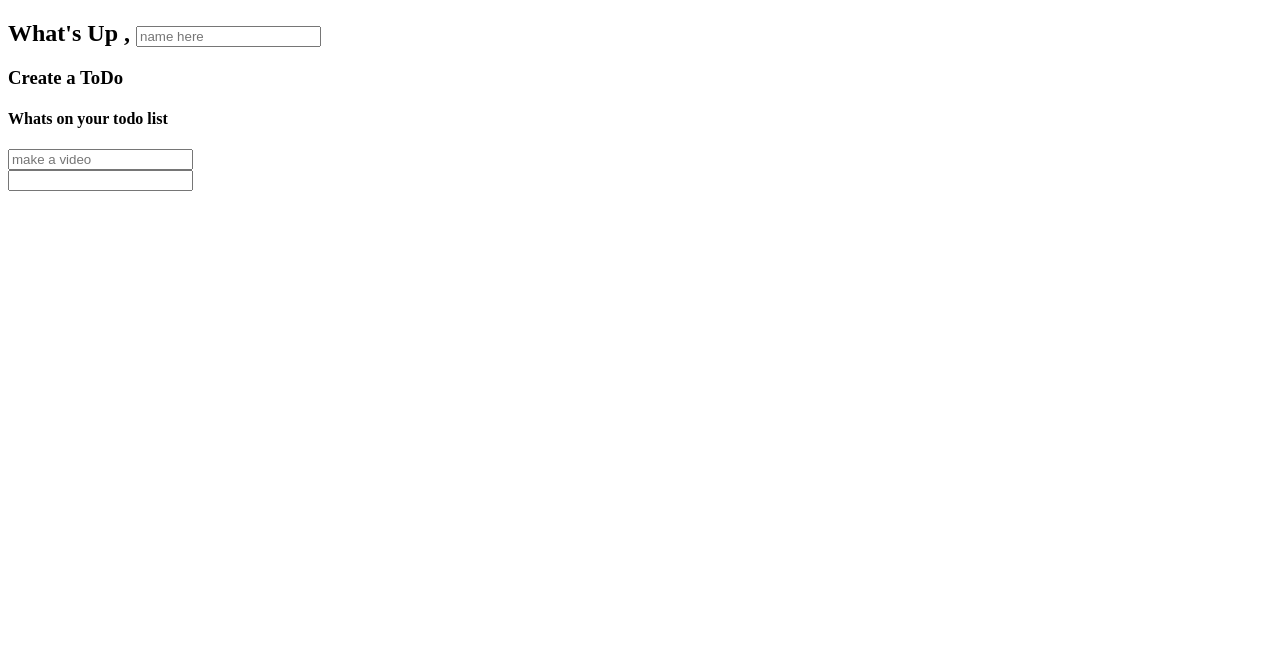
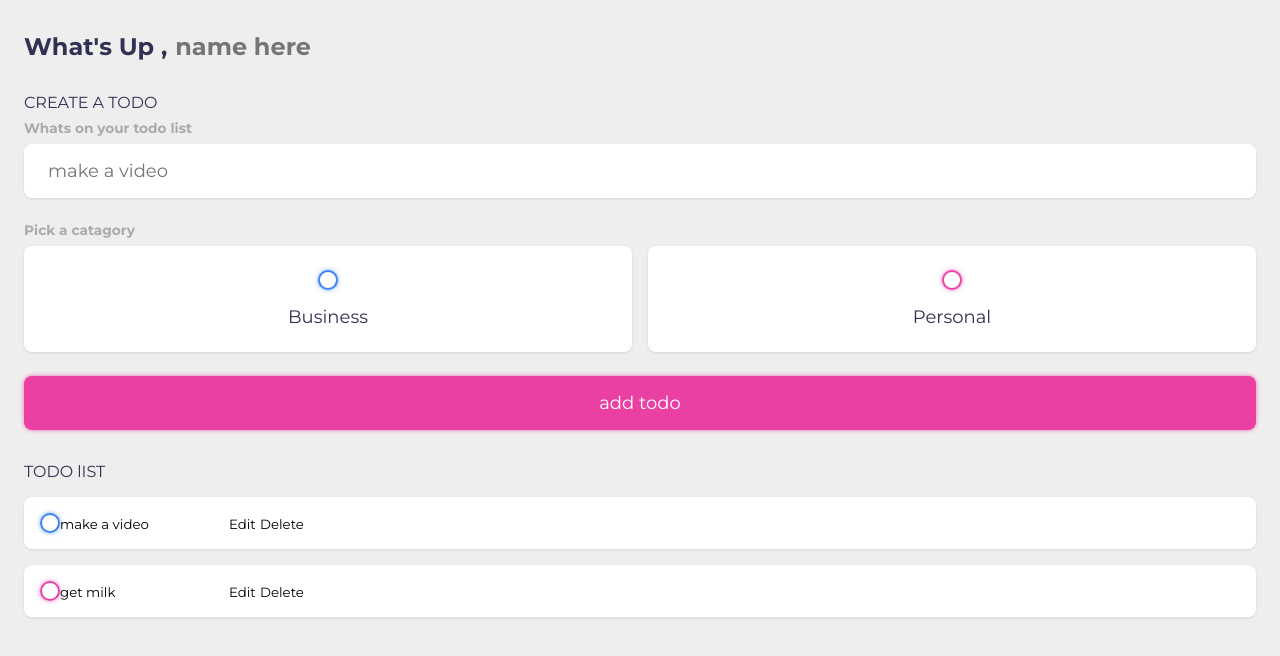
Before and after one commit to eoinmoney78/Todo-app, a plain HTML site: page index.html in a window 1280 px wide. Drawn offline with Linux system fonts and the light colour scheme.

Commit message:
html-css

```diff
--- a/index.html
+++ b/index.html
@@ -23,7 +23,7 @@
       </section>
 
       <section class="create-todo">
-        <h3>Create a ToDo</h3>
+        <h3>CREATE A TODO</h3>
         <form id="new-todo-form">
           <h4>Whats on your todo list</h4>
           <input
@@ -32,8 +32,67 @@
             id="content"
             placeholder="make a video"
           />
+
+          <h4>Pick a catagory</h4>
+
+          <div class="options">
+            <label>
+              <input
+                type="radio"
+                name="catagory"
+                id="catagory1"
+                value="business"
+              />
+
+              <span class="bubble business"></span>
+              <div>Business</div>
+            </label>
+
+            <label>
+              <input
+                type="radio"
+                name="catagory"
+                id="catagory2"
+                value="personal"
+              />
+              <span class="bubble personal"></span>
+              <div>Personal</div>
+            </label>
+          </div>
+
+          <input type="submit" value="add todo" />
         </form>
-        <input type="text" />
+      </section>
+      <section class="todo-list">
+        <h3>TODO lIST</h3>
+        <div class="list" id="todo-list">
+          <div class="todo-item">
+            <label>
+              <input type="checkbox" />
+              <span class="bubble business"></span>
+            </label>
+            <div class="todo-content">
+              <input type="text" value="make a video" readonly />
+            </div>
+            <div class="actions">
+              <button class="edit">Edit</button>
+              <button class="delete">Delete</button>
+            </div>
+          </div>
+          <div class="todo-item">
+            <label>
+              <input type="checkbox" />
+              <span class="bubble personal"></span>
+            </label>
+            <div class="todo-content">
+              <input type="text" value="get milk" readonly />
+            </div>
+            <div class="actions">
+              <button class="edit">Edit</button>
+              <button class="delete">Delete</button>
+            </div>
+          </div>
+        </div>
       </section>
     </main>
     <script src="main.js"></script>
--- a/main.css
+++ b/main.css
@@ -0,0 +1,207 @@
+:root {
+    --primary: #EA40a4;
+    --business: #3a82ee;
+    --personal: var(--primary);
+    --light: #EEE;
+    --dark: #313154;
+    --grey: #aaa;
+    --danger: #ff5b57;
+
+    --shadow: 0 1px 3px rgba(0, 0, 0, 0.1);
+
+    --business-glow: 0px 0px 4px rgba(58, 130, 238, 0.75);
+    --personal-glow: 0px 0px 4px rgba(234, 64, 164, 0.75);
+
+}
+
+*{
+    margin: 0;
+    padding: 0;
+    box-sizing: border-box;
+    font-family: 'montserrat', sans-serif;
+}
+
+input:not([type="radio"]):not([type="checkbox"]), button {
+    appearance: none;
+    border: none;
+    outline: none;
+    background: none;
+    cursor:initial;
+
+}
+
+body {
+    background: var(--light);
+    color: var(--dark);
+
+}
+
+section {
+    margin-top: 2rem;
+    margin-bottom: 2rem;
+    padding-left: 1.5rem;
+    padding-right: 1.5rem;
+
+}
+
+h3 {
+    color: var(--dark);
+
+    font-size:  1rem;
+    font-weight: 400;
+    margin-bottom: 0.5rem;
+}
+h4 {
+    color: var(--grey);
+    font-size: 0.857rem;
+    font-weight: 700;
+    margin-bottom: 0.5rem;
+}
+.greeting {
+    display: flex;
+
+}
+.greeting .title {
+    display: flex;
+
+}
+
+.greeting .title input {
+    margin-left: 0.5rem;
+    flex: 1 1 0%;
+    min-width: 0;
+}
+
+.greeting .title,
+.greeting .title input {
+    color: var(--dark);
+    font-size: 1.5rem;
+    font-weight: 700;
+}
+
+.create-todo input[type="text"]{
+    display: block;
+    width: 100%;
+    font-size: 1.125rem;
+    padding: 1rem 1.5rem;
+    color: var(--dark);
+    background-color: #fff;
+    border-radius: 0.5rem;
+    box-shadow: var(--shadow);
+    margin-bottom: 1.5rem;
+
+
+}
+
+.create-todo .options{
+    display: grid;
+    grid-template-columns: repeat(2, 1fr);
+    grid-gap: 1rem;
+    margin-bottom: 1.5rem;
+}
+
+.create-todo .options label{
+display: flex;
+flex-direction: column;
+align-items: center;
+justify-content: center;
+padding: 1.5rem;
+background-color: #fff;
+border-radius: 0.5rem;
+box-shadow: var(--shadow);
+cursor: pointer;
+
+}
+
+input[type="radio"],
+input[type="checkbox"] {
+    display: none;
+}
+
+.bubble {
+    display: flex;
+    align-items: center;
+    justify-content: center;
+    width: 20px;
+height: 20px;
+border-radius: 50%;
+border: 2px solid var(--business);
+box-shadow: var(--business-glow);
+
+
+}
+
+.bubble.personal {
+    border-color: var(--personal);
+    box-shadow: var(--personal-glow);
+
+}
+
+.bubble::after{
+    content: "";
+    display: block;
+    opacity: 0;
+    width: 0;
+    height: 0;
+    background-color: var(--business);
+    box-shadow: var(--business-glow);
+    border-radius: 50%;
+    transition: 0.2s ease-in-out;
+
+}
+
+.bubble.personal::after {
+    background-color: var(--personal);
+    box-shadow: var(--personal-glow);
+}
+
+input:checked ~ .bubble::after{
+    width: 10px;
+    height: 10px;
+    opacity: 1;
+
+}
+
+.create-todo .options label div {
+    color: var(--dark);
+    font-size: 1.125rem;
+    margin-top: 1rem;
+
+}
+
+.create-todo input[type="submit"] {
+    display: block;
+    width: 100%;
+    font-size: 1.125rem;
+    padding: 1rem 1.5rem;
+    color: #fff;
+    background-color: var(--primary);
+    border-radius:0.5rem;
+    box-shadow: var(--personal-glow);
+    cursor: pointer;
+    transition: 0.2s ease-in-out;
+
+
+
+}
+
+.create-todo input[type="submit"]:hover {
+    opacity: 0.75;
+}
+
+
+.todo-list .list {
+    margin: 1rem 0;
+
+}
+
+.todo-list .todo-item{
+    display: flex;
+    align-items: center;
+    background-color: #fff;
+    padding: 1rem;
+    border-radius: 0.5rem;
+    box-shadow: var(--shadow);
+    margin-bottom: 1rem;
+
+}
```
